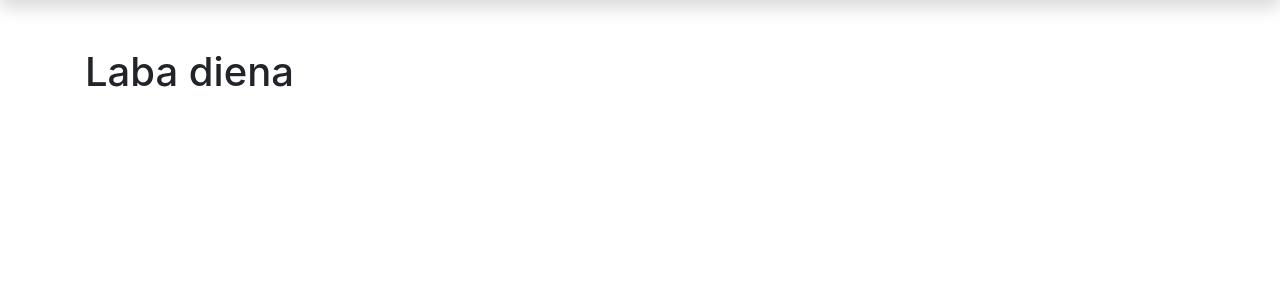
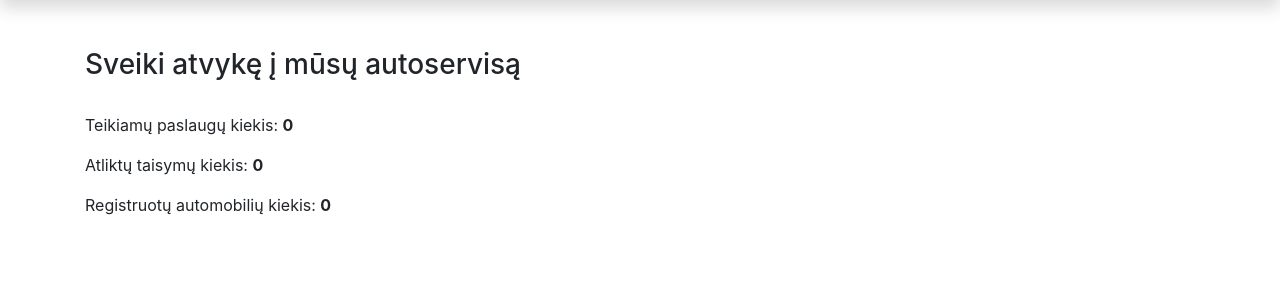
Before and after one commit to DonatasNoreika/django_autoservice_2022_10, a Django app: page /autoservice/ in a window 1280 px wide. Shown: the part 59-359 px from the top of the page. Run offline with Django 4.2, Linux system fonts and the light colour scheme; data that the repository does not hold is empty; some libraries are stand-ins or nearby versions.

Commit message:
4 paskaita: 4 užduotis done

```diff
--- a/mysite/autoservice/templates/index.html
+++ b/mysite/autoservice/templates/index.html
@@ -2,5 +2,9 @@
 {% block title %}Pirmas puslapis{% endblock %}
 
 {% block content %}
-<h1>Laba diena</h1>
+<h3>Sveiki atvykę į mūsų autoservisą</h3>
+<br/>
+<p>Teikiamų paslaugų kiekis: <b>{{ paslaugu_kiekis }}</b></p>
+<p>Atliktų taisymų kiekis: <b>{{ atliktu_uzsakymu_kiekis }}</b></p>
+<p>Registruotų automobilių kiekis: <b>{{ automobiliu_kiekis }}</b></p>
 {% endblock %}
--- a/mysite/autoservice/views.py
+++ b/mysite/autoservice/views.py
@@ -1,5 +1,11 @@
 from django.shortcuts import render
+from .models import Paslauga, Uzsakymas, Automobilis
 
 # Create your views here.
 def index(request):
-    return render(request, 'index.html')
+    kontekstas = {
+        'paslaugu_kiekis': Paslauga.objects.all().count(),
+        'atliktu_uzsakymu_kiekis': Uzsakymas.objects.filter(statusas__exact='i').count(),
+        'automobiliu_kiekis': Automobilis.objects.all().count(),
+    }
+    return render(request, 'index.html', context=kontekstas)
```
